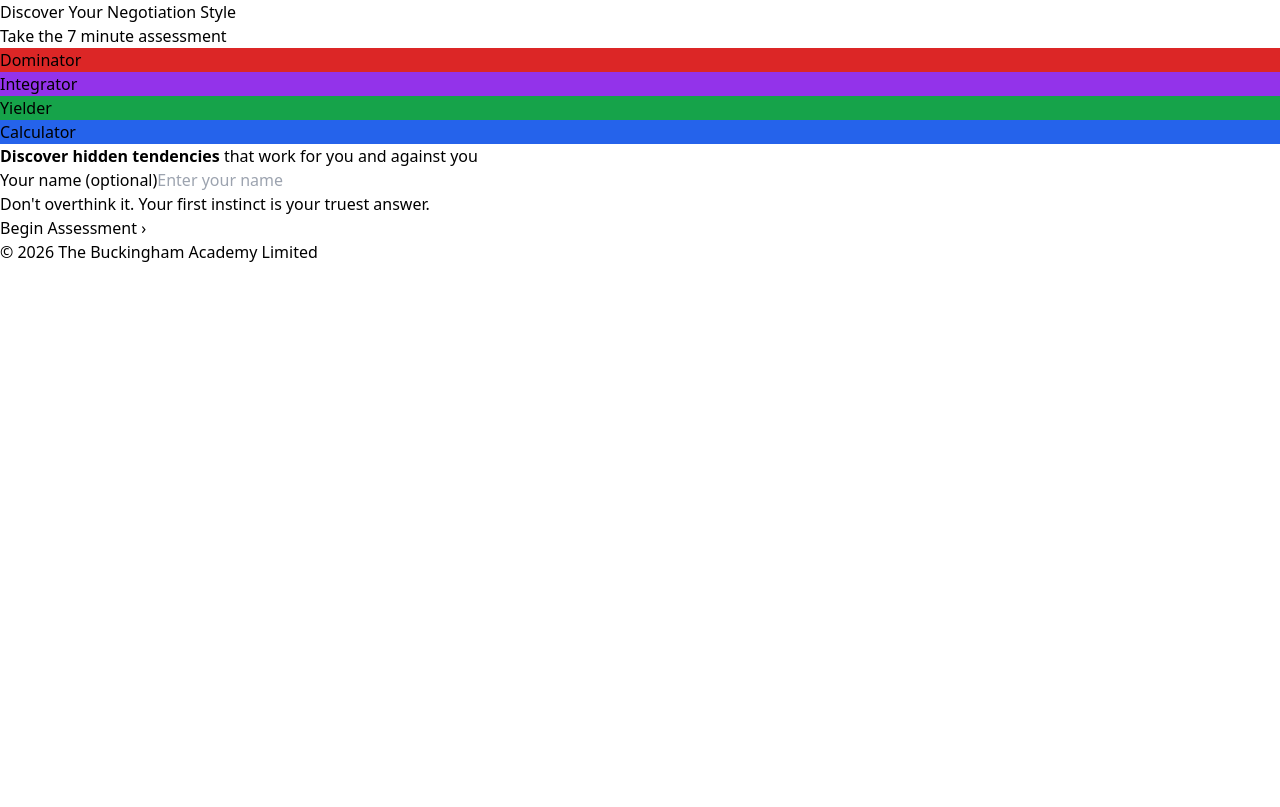
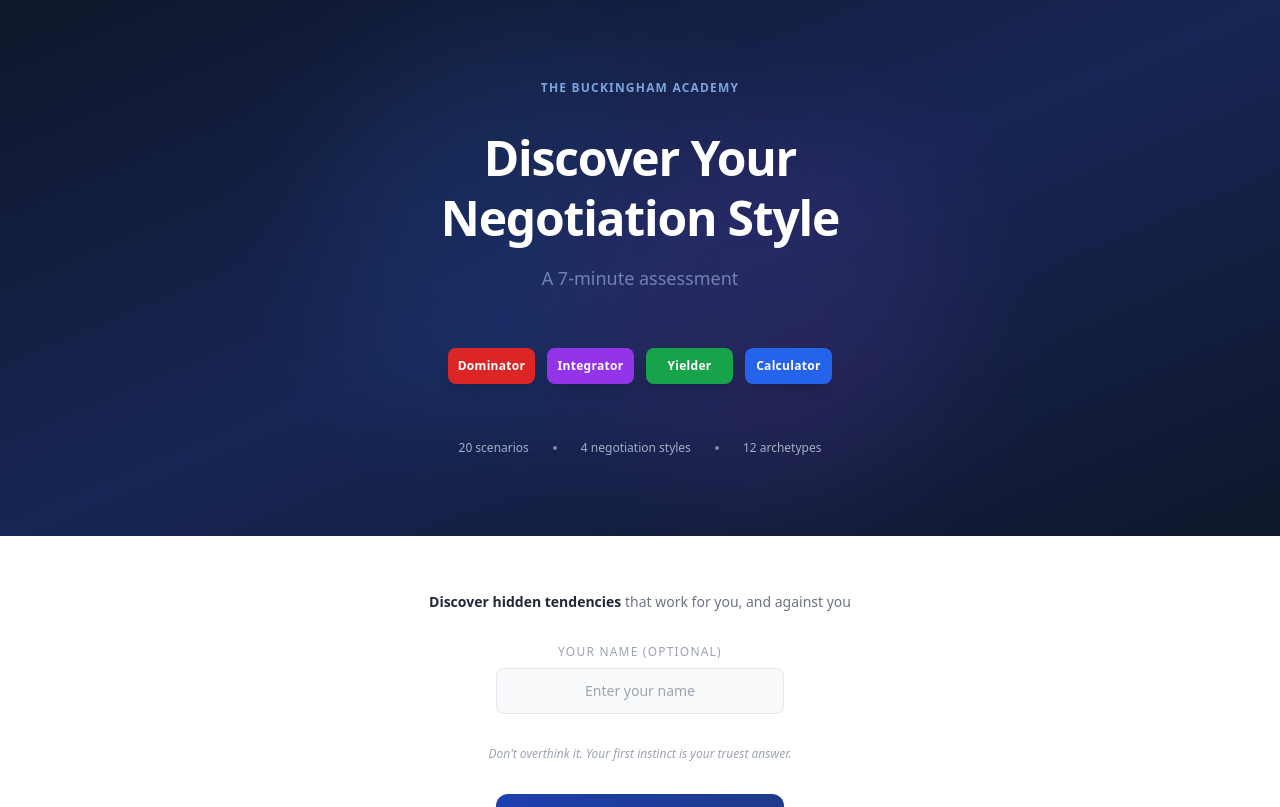
Before and after one commit to emailden-git/negotiation-profiler, a React (Create React App) app: page / in a window 1280 px wide. Shown: the top 807 px of the page. Built offline with nearby package versions, Linux system fonts and the light colour scheme.

Commit message:
fix landing page - tailwind only

```diff
--- a/src/App.js
+++ b/src/App.js
@@ -2,7 +2,7 @@ import React, { useState } from 'react';
 import { motion, AnimatePresence } from 'framer-motion';
 import { ChevronRight, ChevronLeft, Download, RotateCcw } from 'lucide-react';
 import { RadarChart, PolarGrid, PolarAngleAxis, PolarRadiusAxis, Radar, ResponsiveContainer } from 'recharts';
-import './LandingPage.css';
+
 
 const questions = [
   { type:'style', text:"A customer rejects your proposal outright. Your first instinct:", options:[
@@ -394,55 +394,74 @@ export default function NegotiationAssessment(){
   const download=()=>{if(!results)return;const blob=new Blob([genHTML(results,userName)],{type:'text/html'});const url=URL.createObjectURL(blob);const a=document.createElement('a');a.href=url;a.download='Negotiation-Profile-'+results.archetype.name.replace(/\s/g,'-')+'.html';a.click();URL.revokeObjectURL(url);};
 
 if(phase==='intro') return(
-    <div className="landing-wrapper">
-      <div className="hero-section">
-        <motion.div initial={{opacity:0,y:20}} animate={{opacity:1,y:0}}>
-          <h1 className="hero-title">Discover Your Negotiation Style</h1>
-          <p className="hero-subtitle">Take the 7 minute assessment</p>
+    <div className="min-h-screen flex flex-col">
+      <div className="bg-gradient-to-br from-slate-900 via-blue-950 to-slate-900 text-white flex-1 flex flex-col items-center justify-center px-6 py-20 relative overflow-hidden">
+        <div className="absolute inset-0 opacity-10">
+          <div className="absolute top-10 left-1/4 w-96 h-96 bg-blue-500 rounded-full blur-3xl"/>
+          <div className="absolute bottom-10 right-1/4 w-96 h-96 bg-purple-500 rounded-full blur-3xl"/>
+        </div>
 
-          <div className="styles-grid">
+        <motion.div initial={{opacity:0,y:20}} animate={{opacity:1,y:0}} transition={{duration:0.8}} className="relative z-10 text-center max-w-xl">
+          <p className="text-blue-300/80 text-xs font-semibold tracking-widest uppercase mb-8">The Buckingham Academy</p>
+
+          <h1 className="text-5xl font-bold mb-4 leading-tight tracking-tight">
+            Discover Your<br/>Negotiation Style
+          </h1>
+          <p className="text-blue-200/50 text-lg mb-14">A 7‑minute assessment</p>
+
+         <div className="grid grid-cols-4 gap-3 max-w-sm mx-auto mb-14">
             {[
-              {name:'Dominator', color:'#DC2626'},
-              {name:'Integrator', color:'#9333EA'},
-              {name:'Yielder', color:'#16A34A'},
-              {name:'Calculator', color:'#2563EB'},
+              {n:'Dominator', bg:'bg-red-600'},
+              {n:'Integrator', bg:'bg-purple-600'},
+              {n:'Yielder', bg:'bg-green-600'},
+              {n:'Calculator', bg:'bg-blue-600'},
             ].map(s=>(
-              <div key={s.name} className="style-card" style={{backgroundColor:s.color}}>
-                {s.name}
+              <div key={s.n} className={`${s.bg} text-white rounded-lg py-2.5 text-xs font-semibold tracking-wide shadow-lg`}>
+                {s.n}
               </div>
             ))}
+          </div>
+
+         <div className="flex items-center justify-center gap-6 text-xs text-blue-100/70">
+            <span>20 scenarios</span>
+            <span className="w-1 h-1 bg-blue-100/50 rounded-full"/>
+            <span>4 negotiation styles</span>
+            <span className="w-1 h-1 bg-blue-100/50 rounded-full"/>
+            <span>12 archetypes</span>
           </div>
         </motion.div>
       </div>
 
-      <div className="divider-bar"/>
+      <div className="bg-white px-6 py-14 flex flex-col items-center">
+        <motion.div initial={{opacity:0,y:10}} animate={{opacity:1,y:0}} transition={{delay:0.4}} className="text-center max-w-md w-full">
+          <p className="text-gray-500 text-sm mb-8">
+            <span className="font-bold text-gray-800">Discover hidden tendencies</span>{' '}
+            that work for you, and against you
+          </p>
 
-      <div className="lower-section">
-        <p className="discover-text">
-          <strong>Discover hidden tendencies</strong> that work for you and against you
-        </p>
+          <div className="mb-8">
+            <label className="block text-xs text-gray-400 mb-2 uppercase tracking-widest">Your name (optional)</label>
+            <input
+              type="text"
+              value={userName}
+              onChange={e=>setUserName(e.target.value)}
+              placeholder="Enter your name"
+              className="w-72 px-5 py-3 border border-gray-200 rounded-lg text-center text-gray-700 bg-gray-50 focus:outline-none focus:border-blue-700 focus:ring-2 focus:ring-blue-50 focus:bg-white transition-all text-sm"
+            />
+          </div>
 
-        <label className="name-label">Your name (optional)</label>
-        <input
-          type="text"
-          className="name-input"
-          placeholder="Enter your name"
-          value={userName}
-          onChange={e=>setUserName(e.target.value)}
-        />
+          <p className="text-xs text-gray-400 italic mb-8">Don't overthink it. Your first instinct is your truest answer.</p>
 
-        <p className="instinct-text">
-          Don't overthink it. Your first instinct is your truest answer.
-        </p>
+          <button
+            onClick={()=>setPhase('quiz')}
+            className="bg-gradient-to-r from-blue-800 to-blue-900 hover:from-blue-900 hover:to-slate-900 text-white font-bold px-12 py-4 rounded-xl text-lg transition-all shadow-lg hover:shadow-2xl transform hover:-translate-y-0.5"
+          >
+            Begin Assessment <ChevronRight className="inline w-5 h-5 ml-1"/>
+          </button>
 
-        <button className="cta-button" onClick={()=>setPhase('quiz')}>
-          Begin Assessment <span className="arrow">›</span>
-        </button>
+          <p className="text-xs text-gray-300 mt-12">&copy; 2026 The Buckingham Academy Limited</p>
+        </motion.div>
       </div>
-
-      <footer className="landing-footer">
-        © 2026 The Buckingham Academy Limited
-      </footer>
     </div>
   );
 
```
Also changed, not shown: src/LandingPage.css (deleted).
